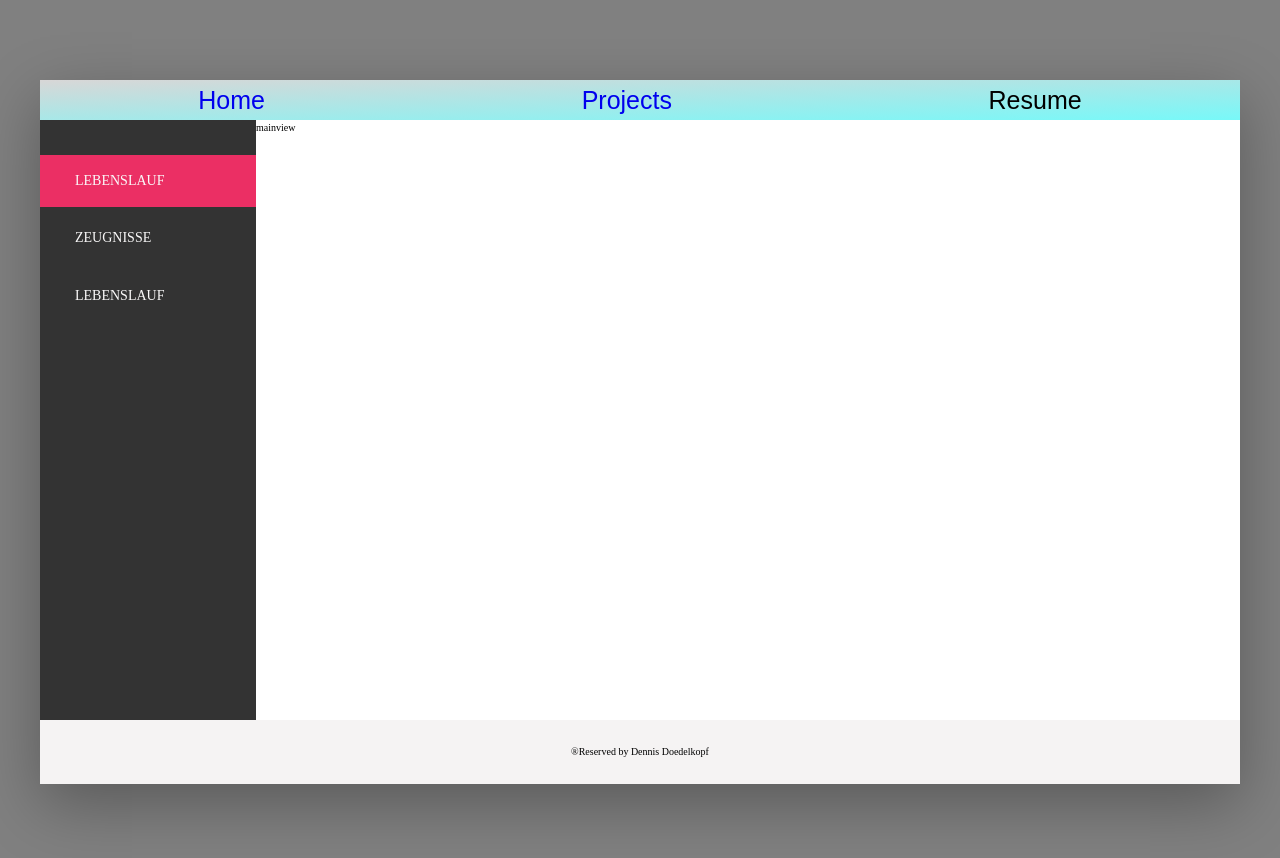
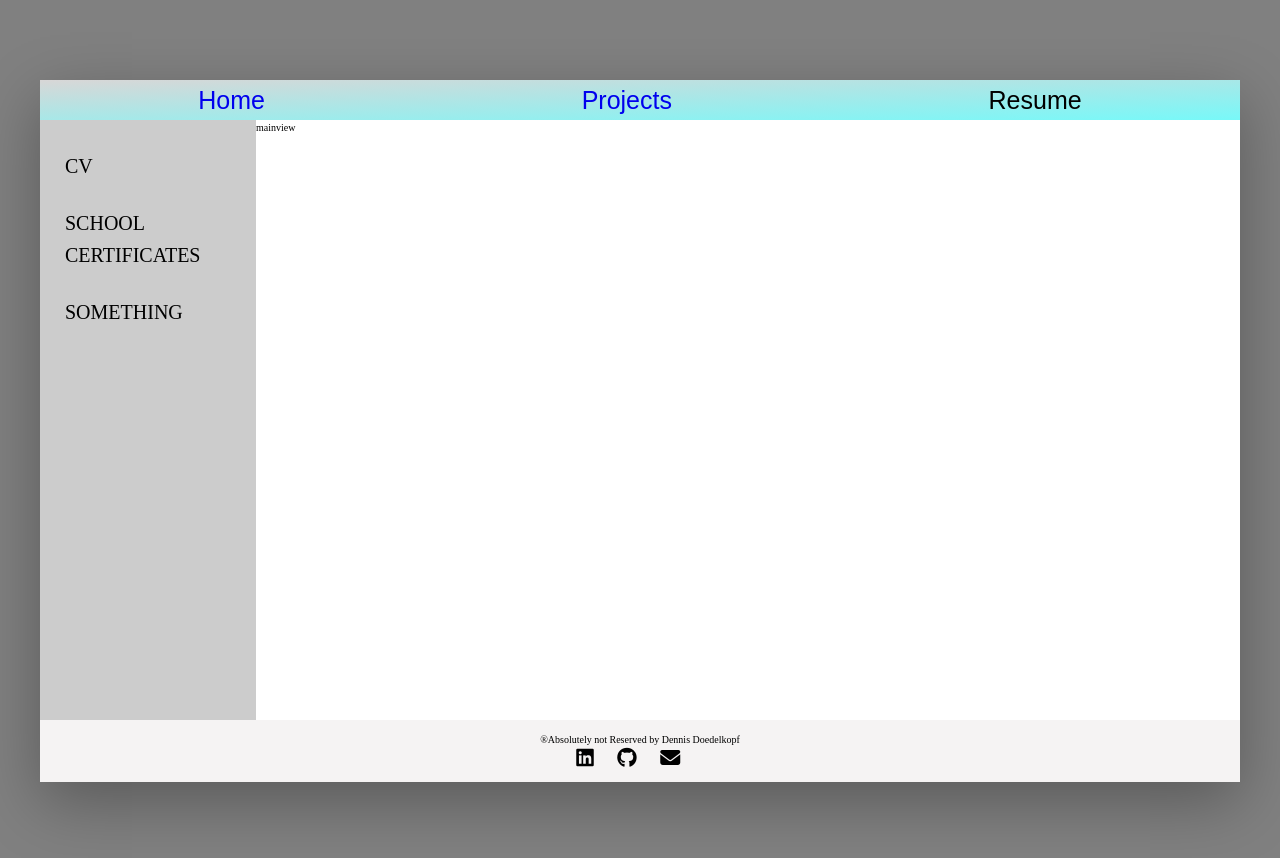
Before and after one commit to Nerezea/Portfolio, a React (Vite) app: page /resume in a window 1280 px wide. Shown: the top 858 px of the page. Built offline with nearby package versions, Linux system fonts and the light colour scheme; a web font is replaced by a local one.

Commit message:
rework footer and resume

```diff
--- a/src/components/Footer.jsx
+++ b/src/components/Footer.jsx
@@ -3,7 +3,12 @@
 const Footer = () => {
   return (
     <footer>
-      <div className="reserved">®Reserved by Dennis Doedelkopf</div>
+      <div className="reserved">
+        ®Absolutely not Reserved by Dennis Doedelkopf
+      </div>
+      <i className="fa-brands fa-linkedin" />
+      <i className="fa-brands fa-github" />
+      <i className="fa-solid fa-envelope" />
     </footer>
   );
 };
--- a/src/css/main.css
+++ b/src/css/main.css
@@ -21,7 +21,7 @@
 }
 
 .u-margin-bottom-big {
-  margin-bottom: 8rem;
+  margin-bottom: 10rem;
 }
 
 :root {
@@ -96,7 +96,11 @@ footer {
   text-align: center;
   color: black;
   width: 100%;
-  padding: 2%;
+  padding: 1.2rem;
+}
+footer i {
+  font-size: 2rem;
+  padding-right: 2%;
 }
 
 .homepage {
@@ -345,15 +349,15 @@ footer {
   display: flex;
 }
 .flexbox-container .sidebar {
-  background-color: #333;
+  background-color: #ccc;
   flex: 0 0 18%;
   display: flex;
   flex-direction: column;
   justify-content: space-between;
 }
 .flexbox-container .sidebar .side-nav {
-  font-size: 1.4rem;
-  margin-top: 3.5rem;
+  font-size: 2rem;
+  margin-top: 2rem;
 }
 .flexbox-container .sidebar .side-nav-item {
   position: relative;
@@ -373,18 +377,18 @@ footer {
   transform-origin: middle;
   transition: transform 0.2s, width 0.4s cubic-bezier(1, 0, 0, 1) 0.2s, background-color 0.2s;
 }
-.flexbox-container .sidebar .side-nav-item-active::before, .flexbox-container .sidebar .side-nav-item:hover::before {
+.flexbox-container .sidebar .side-nav-item:hover::before {
   transform: scaleY(1);
   width: 100%;
 }
 .flexbox-container .sidebar .side-nav-item:active::before {
   background-color: #ff3366;
 }
-.flexbox-container .sidebar .side-nav-item-link:link, .flexbox-container .sidebar .side-nav-item-link:visited {
-  color: #faf9f9;
+.flexbox-container .sidebar .side-nav-item .side-nav-item-link {
+  color: black;
   text-transform: uppercase;
   display: block;
-  padding: 1.5rem 3.5rem;
+  padding: 1rem 2.5rem;
   position: relative;
   z-index: 10;
   display: flex;
--- a/src/css/scss/_scss/_utilities.scss
+++ b/src/css/scss/_scss/_utilities.scss
@@ -7,5 +7,5 @@
 }
 
 .u-margin-bottom-big {
-  margin-bottom: 8rem;
+  margin-bottom: 10rem;
 }
--- a/src/css/scss/components/footer.scss
+++ b/src/css/scss/components/footer.scss
@@ -3,5 +3,10 @@ footer {
   text-align: center;
   color: black;
   width: 100%;
-  padding: 2%;
+  padding: 1.2rem;
+
+  i {
+    font-size: 2rem;
+    padding-right: 2%;
+  }
 }
--- a/src/css/scss/pages/resumepage.scss
+++ b/src/css/scss/pages/resumepage.scss
@@ -10,7 +10,7 @@
   }
 
   .sidebar {
-    background-color: $grey-dark-one;
+    background-color: $grey-light-four;
     flex: 0 0 18%;
 
     display: flex;
@@ -18,8 +18,9 @@
     justify-content: space-between;
 
     .side-nav {
-      font-size: 1.4rem;
-      margin-top: 3.5rem;
+      font-size: 2rem;
+      margin-top: 2rem;
+
       &-item {
         position: relative;
 
@@ -41,7 +42,6 @@
             background-color 0.2s;
         }
 
-        &-active::before,
         &:hover::before {
           transform: scaleY(1);
           width: 100%;
@@ -51,19 +51,16 @@
           background-color: $red-two;
         }
 
-        &-link {
-          &:link,
-          &:visited {
-            color: $grey-light-one;
+        .side-nav-item-link {
+          color: black;
           text-transform: uppercase;
           display: block;
-            padding: 1.5rem 3.5rem;
+          padding: 1rem 2.5rem;
           position: relative;
           z-index: 10;
 
           display: flex;
           align-items: center;
-          }
         }
       }
     }
--- a/src/pages/ResumePage.jsx
+++ b/src/pages/ResumePage.jsx
@@ -1,23 +1,25 @@
+import { NavLink } from "react-router-dom";
+
 const ResumePage = () => {
+  const items = [
+    { name: "CV", to: "/resume/cv", id: 1 },
+    { name: "School Certificates", to: "/resume/certificates", id: 2 },
+    { name: "Something", to: "/resume/something", id: 3 },
+  ];
+
   return (
     <div className="content">
       <nav className="sidebar">
         <ul className="side-nav">
-          <li className="side-nav-item side-nav-item-active">
-            <a href="/resume/#" className="side-nav-item-link">
-              <span className="side-nav-item-link-span">Lebenslauf</span>
-            </a>
-          </li>
-          <li className="side-nav-item">
-            <a href="/resume/#" className="side-nav-item-link">
-              <span className="side-nav-item-link-span">Zeugnisse</span>
-            </a>
-          </li>
-          <li className="side-nav-item">
-            <a href="/resume/#" className="side-nav-item-link">
-              <span className="side-nav-item-link-span">Lebenslauf</span>
-            </a>
-          </li>
+          {items.map((item) => {
+            return (
+              <li className="side-nav-item" key={item.id}>
+                <NavLink to={item.to}>
+                  <span className="side-nav-item-link">{item.name}</span>
+                </NavLink>
+              </li>
+            );
+          })}
         </ul>
       </nav>
 
```
Also changed, not shown: to-do-list.txt (added). Lines whose indentation alone changed are shown as unchanged.
